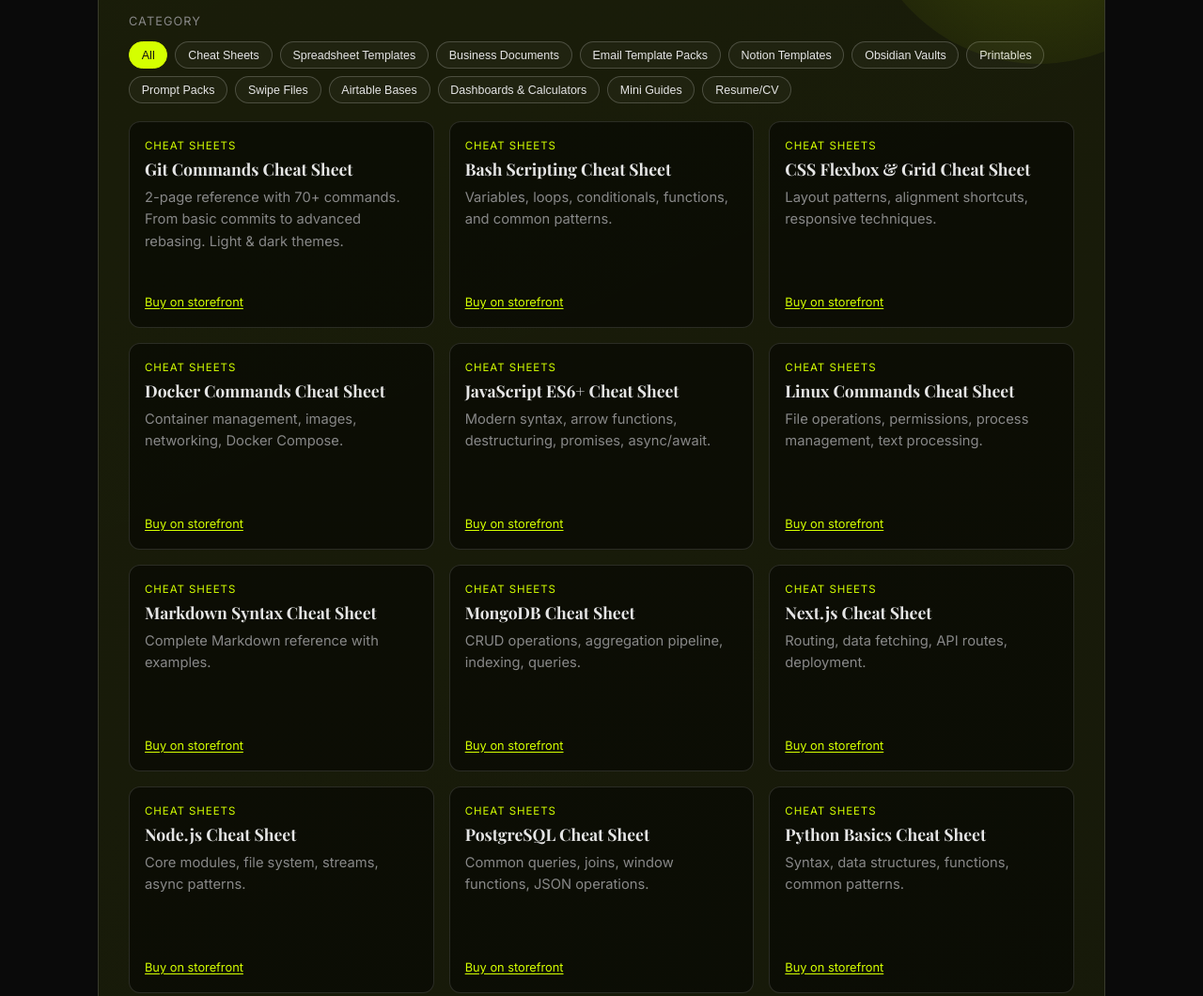
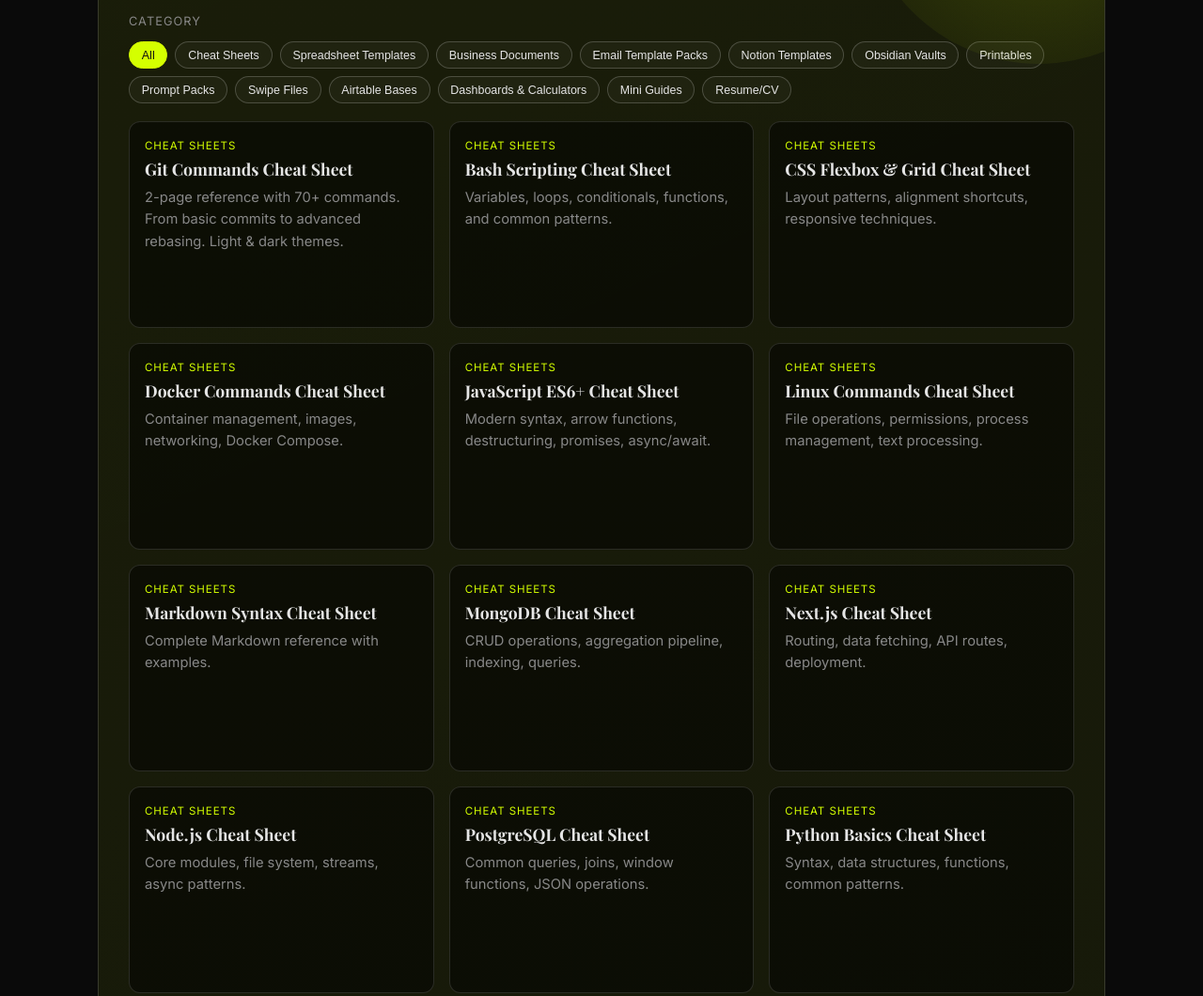
Before and after one commit to Waseemilyas/templatelab-site, a plain HTML site: page index.html in a window 1280 px wide. Shown: the part 1647-2707 px from the top of the page at 94% size. Drawn offline with nearby package versions, Linux system fonts and the light colour scheme; a web font is replaced by a local one.

Commit message:
Remove storefront links from collection browser cards

```diff
--- a/assets/site.css
+++ b/assets/site.css
@@ -295,21 +295,6 @@
             color: var(--accent);
         }
 
-        .collection-foot {
-            margin-top: auto;
-            display: flex;
-            justify-content: space-between;
-            gap: 0.7rem;
-            align-items: center;
-        }
-
-        .inline-link {
-            color: var(--accent);
-            font-size: 0.8rem;
-            text-decoration: underline;
-            text-underline-offset: 0.15rem;
-        }
-
         .collection-empty {
             padding: 2rem;
             border: 1px dashed rgba(255,255,255,0.25);
--- a/assets/site.js
+++ b/assets/site.js
@@ -104,9 +104,6 @@
           "<p>" +
           escapeHtml(p.description) +
           "</p>" +
-          '<div class="collection-foot">' +
-          '<a class="inline-link" href="https://templatelab.lemonsqueezy.com" target="_blank" rel="noopener noreferrer">Buy on storefront</a>' +
-          "</div>" +
           "</article>"
         );
       })
```
